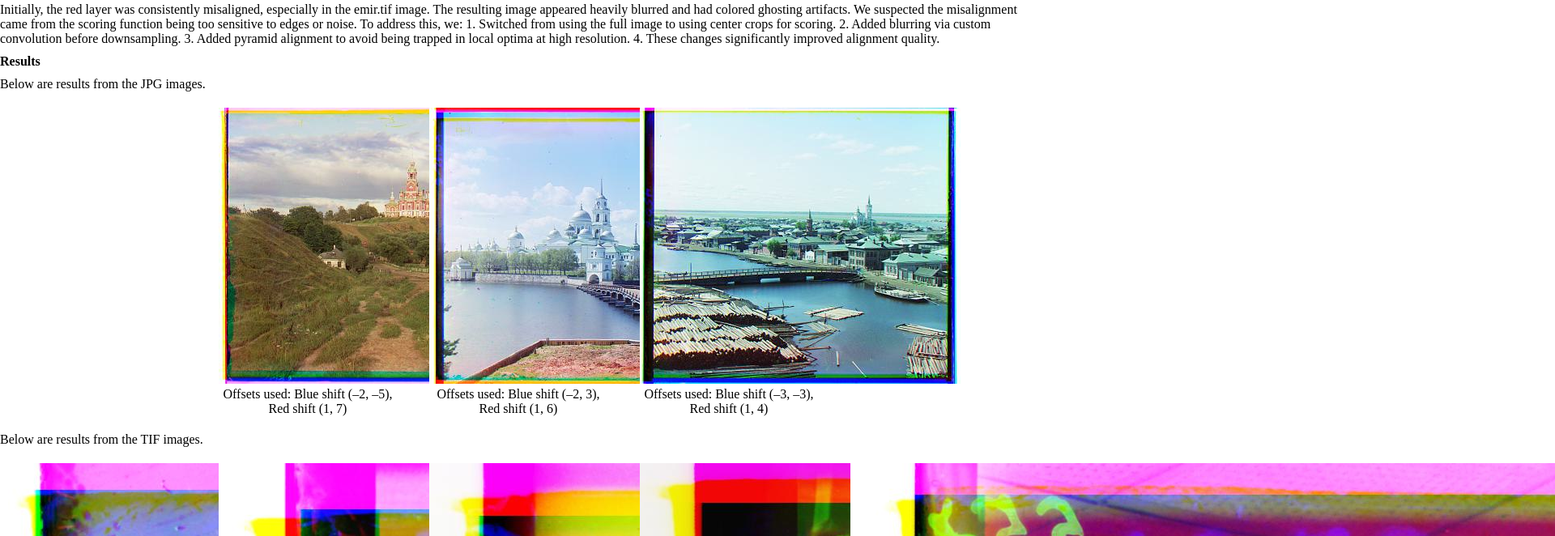
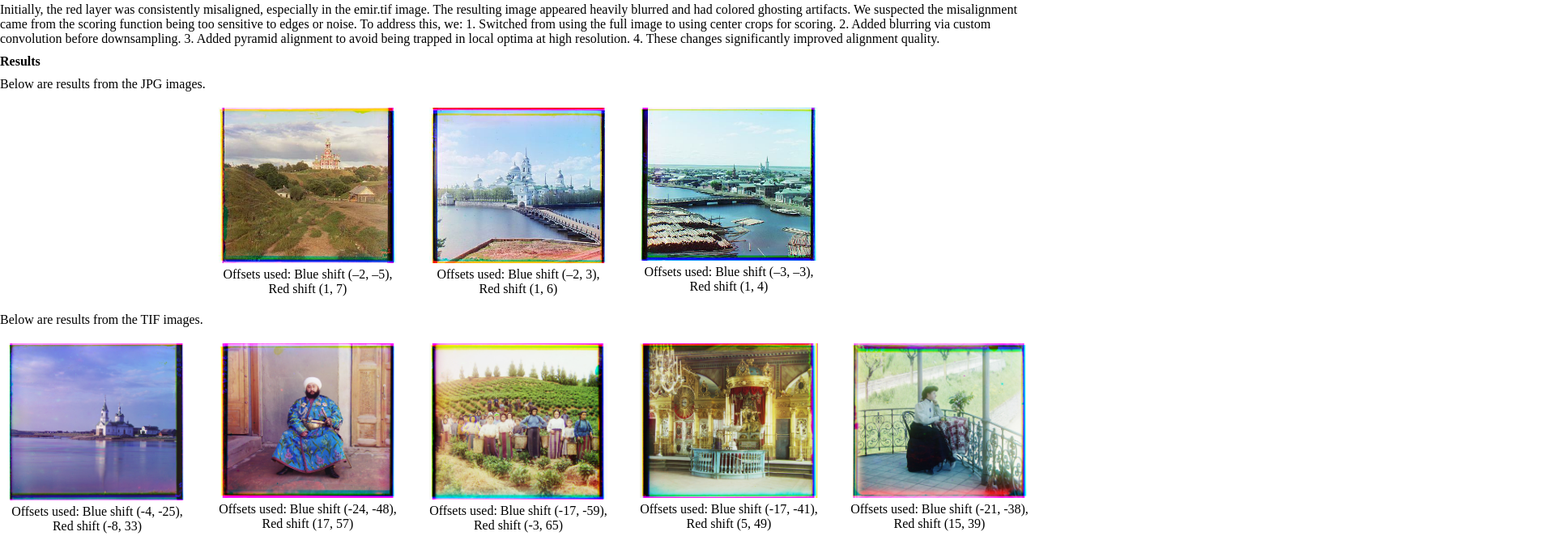
Before and after one commit to wantong-z/wantong-z.github.io, a plain HTML site: page 1/index.html in a window 1280 px wide. Shown: the part 298-960 px from the top of the page at 81% size, 1920 px wide, since content can reach past the window. Drawn offline with Linux system fonts and the light colour scheme.

Commit message:
Update index.html

```diff
--- a/1/index.html
+++ b/1/index.html
@@ -19,18 +19,22 @@
         .row {
             display: flex;
             flex-wrap: wrap;
+            justify-content: center;
             gap: 20px;
-            justify-content: center;
-            align-items: flex-start;
         }
 
         figure {
             text-align: center;
             margin: 10px;
-            flex: 1 1 200px;
-            max-width: 220px;
+            width: 220px;
         }
 
+        figure img {
+            width: 100%;  /* Responsive to figure */
+            height: auto;
+            display: block;
+            margin-bottom: 5px;
+        }
 
         h1, h2, h3, h4, p {
             margin: 10px 0;
```
